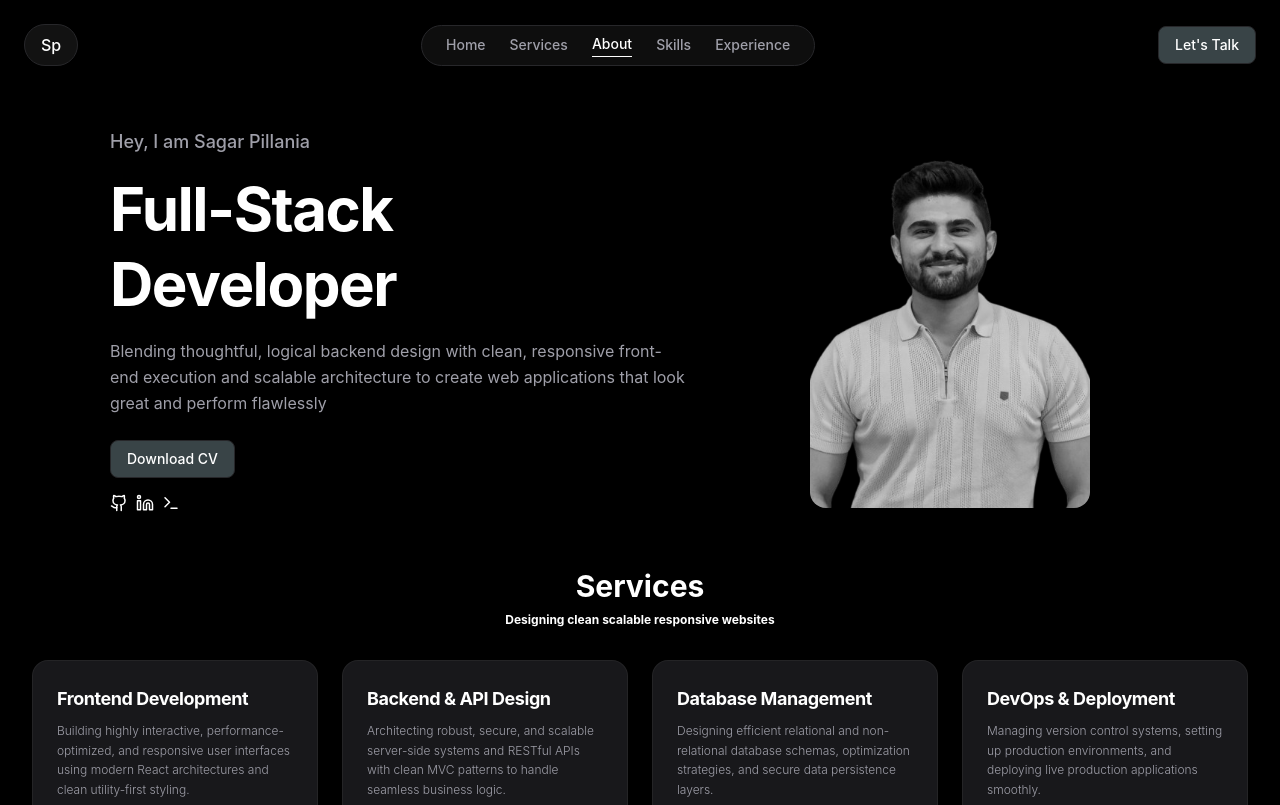
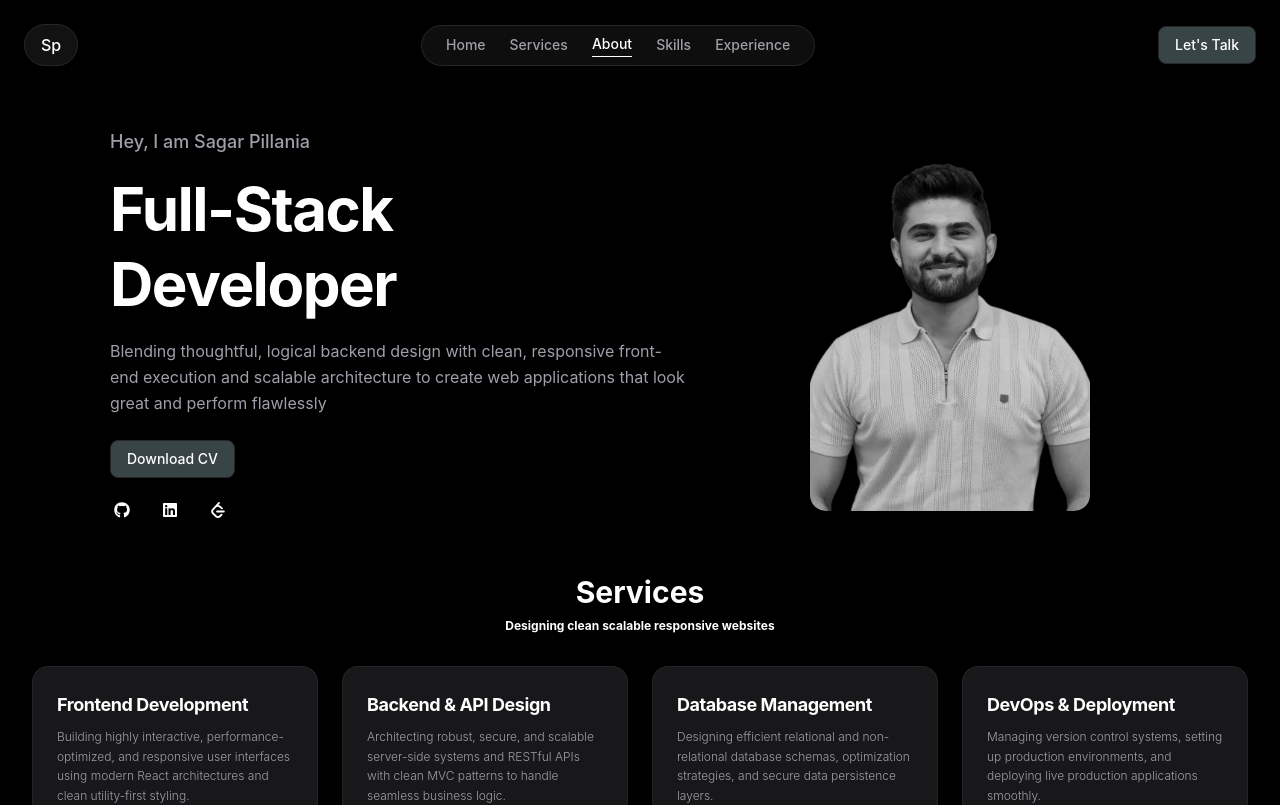
Before and after one commit to sagarpillania/Portfolio, a React (Vite) app in the folder my-portfolio/: page / in a window 1280 px wide. Shown: the top 805 px of the page. Built offline with nearby package versions, Linux system fonts and the light colour scheme.

Commit message:
Added links

```diff
--- a/my-portfolio/package.json
+++ b/my-portfolio/package.json
@@ -15,6 +15,7 @@
     "lucide-react": "^1.23.0",
     "react": "^19.2.7",
     "react-dom": "^19.2.7",
+    "react-icons": "^5.7.0",
     "react-redux": "^9.3.0",
     "react-router-dom": "^7.18.1",
     "tailwindcss": "^4.3.2"
--- a/my-portfolio/src/Components/layout/Hero.jsx
+++ b/my-portfolio/src/Components/layout/Hero.jsx
@@ -1,5 +1,6 @@
 import Button from "../ui/Buttons";
-import { Github, Linkedin, Terminal } from "lucide-react";
+import { SiLeetcode } from "react-icons/si";
+import { FaGithub, FaLinkedin } from "react-icons/fa";
 
 function Hero() {
   return (
@@ -34,10 +35,10 @@ function Hero() {
               </Button>
             </a>
           </div>
-          <div className="flex justify-start items-start gap-2">
-            <a href="https://github.com/sagarpillania" target="_blank" className="hover:text-white transition"><Github size={18} strokeWidth={2} /></a>
-            <a href="https://www.linkedin.com/in/sagar-pillania/" target="_blank" className="hover:text-white transition"><Linkedin size={18} strokeWidth={2} /></a>
-            <a href="https://leetcode.com/u/sagarpillania/" target="_blank" className="hover:text-white transition"><Terminal size={18} strokeWidth={2} /></a>
+          <div className="flex justify-start items-start gap-8 ml-1 mt-2">
+            <a href="https://github.com/sagarpillania" target="_blank" className="hover:text-white transition"><FaGithub /></a>
+            <a href="https://www.linkedin.com/in/sagar-pillania/" target="_blank" className="hover:text-white transition"><FaLinkedin /></a>
+            <a href="https://leetcode.com/u/sagarpillania/" target="_blank" className="hover:text-white transition"> <SiLeetcode /></a>
           </div>
         </div>
 
```
Also changed, not shown: 1 other file (tests, documents, lock files or other folders).
